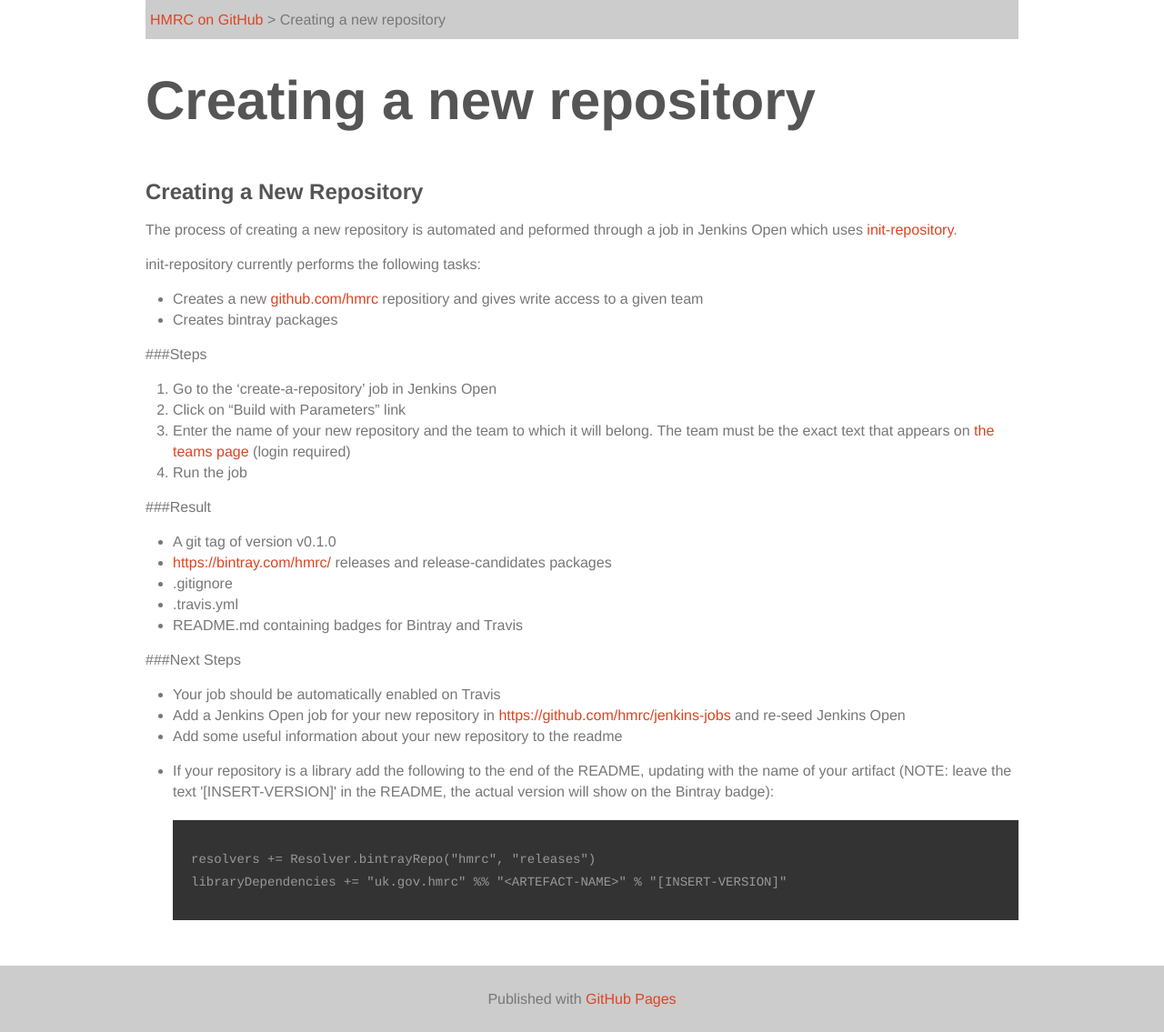
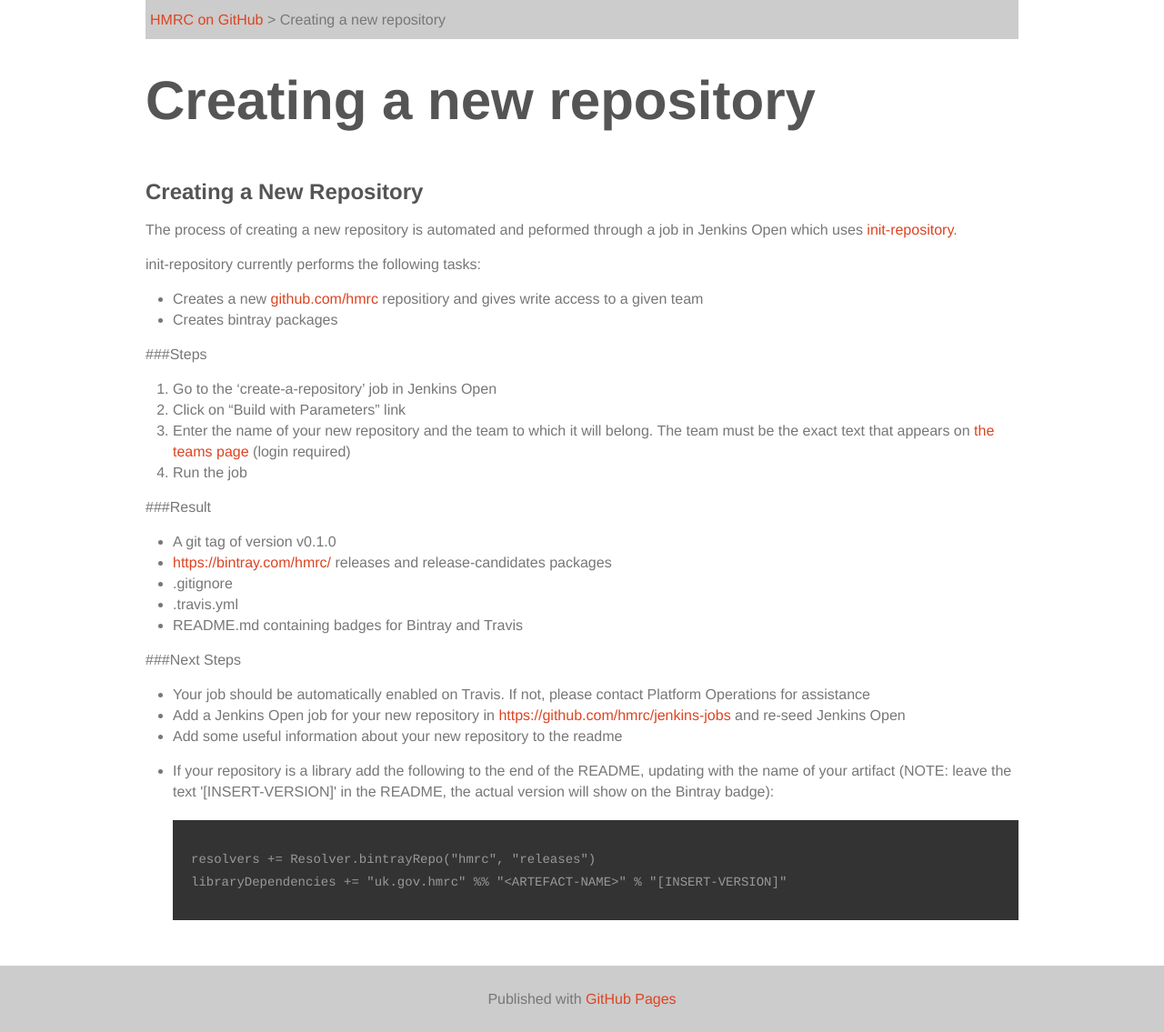
Before and after one commit to hmrc/hmrc.github.io, a Jekyll site: the page built from _posts/development-documentation/2015-01-28-creating-a-new-repository.md, in a window 1280 px wide. Shown: the whole page at 91% size. Built offline with Jekyll 4.4.1, drawn with Linux system fonts in a browser that asks for light colours; nearby versions of some CDN libraries.

Commit message:
Update 23-08-2016 - added additional support text
Added in additional support if Travis is not auto enabled

```diff
--- a/_posts/development-documentation/2015-01-28-creating-a-new-repository.md
+++ b/_posts/development-documentation/2015-01-28-creating-a-new-repository.md
@@ -26,7 +26,7 @@
 - README.md containing badges for Bintray and Travis
 
 ###Next Steps
-- Your job should be automatically enabled on Travis
+- Your job should be automatically enabled on Travis. If not, please contact Platform Operations for assistance
 - Add a Jenkins Open job for your new repository in [https://github.com/hmrc/jenkins-jobs](https://github.com/hmrc/jenkins-jobs) and re-seed Jenkins Open
 - Add some useful information about your new repository to the readme
 - If your repository is a library add the following to the end of the README, updating <ARTEFACT-NAME> with the name of your artifact (NOTE: leave the text '[INSERT-VERSION]' in the README, the actual version will show on the Bintray badge):
```
